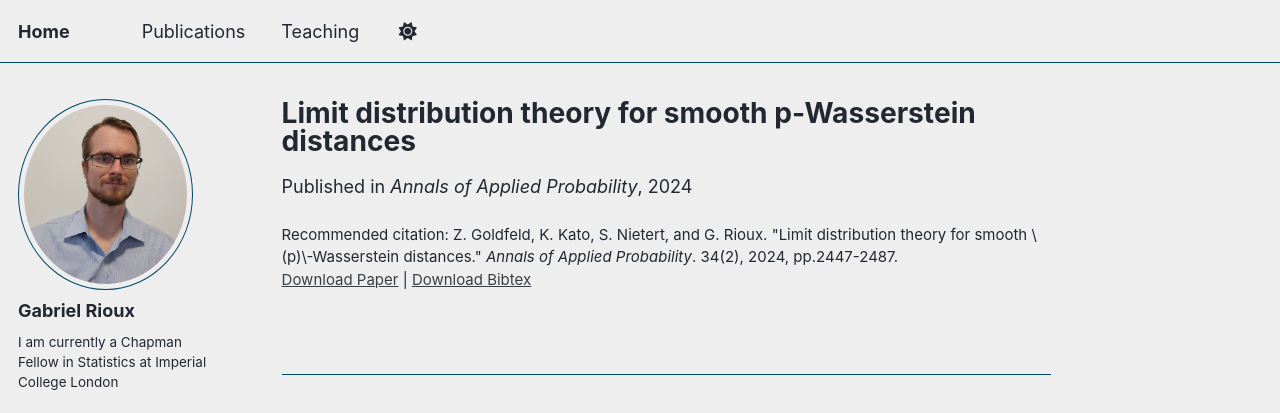
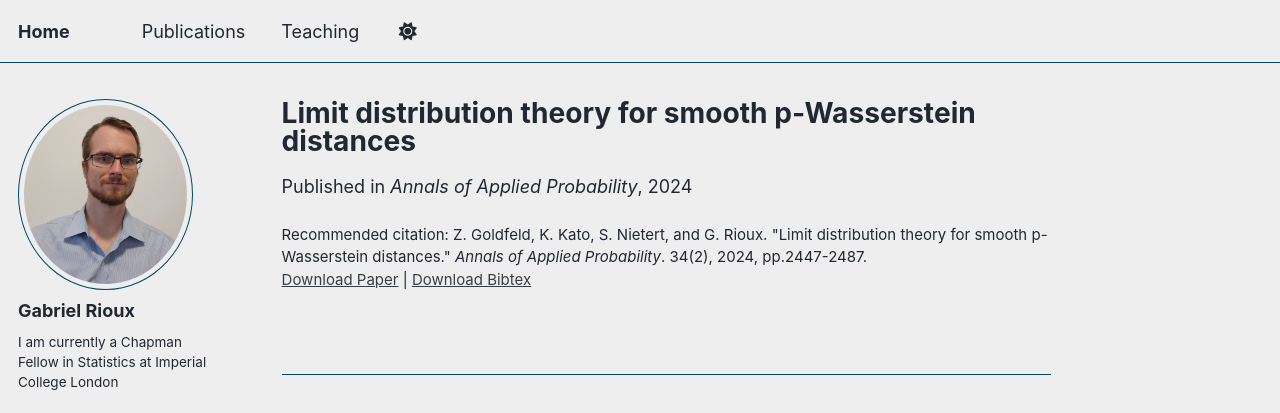
Before and after one commit to gabrielrioux/gabrielrioux.github.io, a Jekyll site: the page built from _publications/goldfeld2024limit.md, in a window 1280 px wide and 938 px high. Shown: the top 413 px of the window. Built offline with Jekyll 4.4.1, drawn with Linux system fonts in a browser that asks for light colours; some web fonts are replaced; a script that is not in the unit is left out; part of the change alters nothing that is shown.

```diff
--- a/_publications/goldfeld2024limit.md
+++ b/_publications/goldfeld2024limit.md
@@ -3,12 +3,11 @@ title: "Limit distribution theory for smooth p-Wasserstein distances"
 collection: publications
 category: manuscripts
 permalink: /publication/goldfeld2024limit
-excerpt: 'This paper is about the number 1. The number 2 is left for future work.'
 date: 2024-10-01
 venue: 'Annals of Applied Probability'
 slidesurl:
 arxivurl: 'https://arxiv.org/abs/2203.00159'
 paperurl: 'https://projecteuclid.org/journals/annals-of-applied-probability/volume-34/issue-2/Limit-distribution-theory-for-smooth-p-Wasserstein-distances/10.1214/23-AAP2028.short'
-bibtexurl: 'http://gabrielrioux.github.io/files/bibtex1.bib'
-citation: 'Z. Goldfeld, K. Kato, S. Nietert, and G. Rioux. &quot;Limit distribution theory for smooth \\(p)\\-Wasserstein distances.&quot; <i>Annals of Applied Probability</i>. 34(2), 2024, pp.2447-2487.'
+bibtexurl: 'http://gabrielrioux.github.io/files/goldfeld2024limit.bib'
+citation: 'Z. Goldfeld, K. Kato, S. Nietert, and G. Rioux. &quot;Limit distribution theory for smooth p-Wasserstein distances.&quot; <i>Annals of Applied Probability</i>. 34(2), 2024, pp.2447-2487.'
 ---
```
